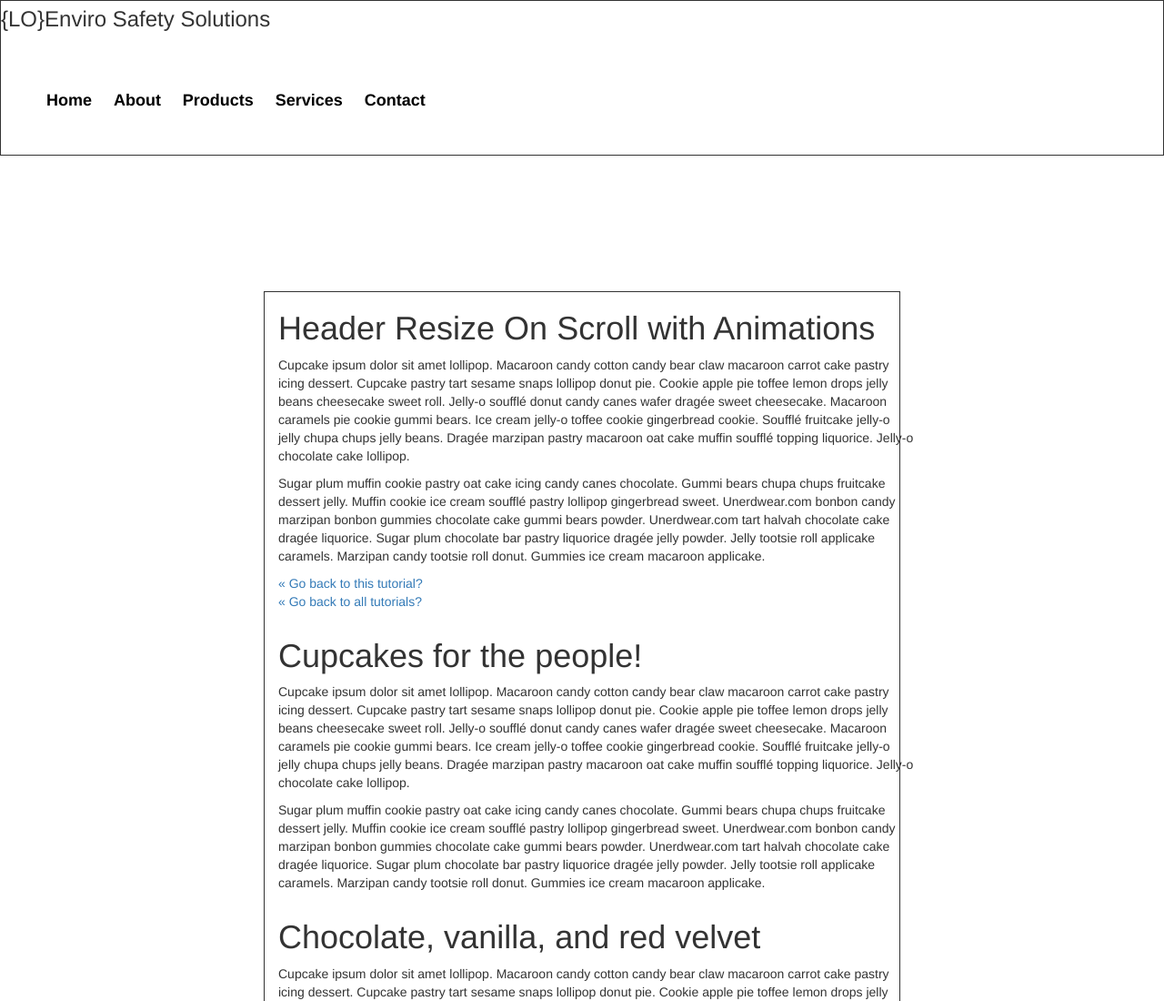
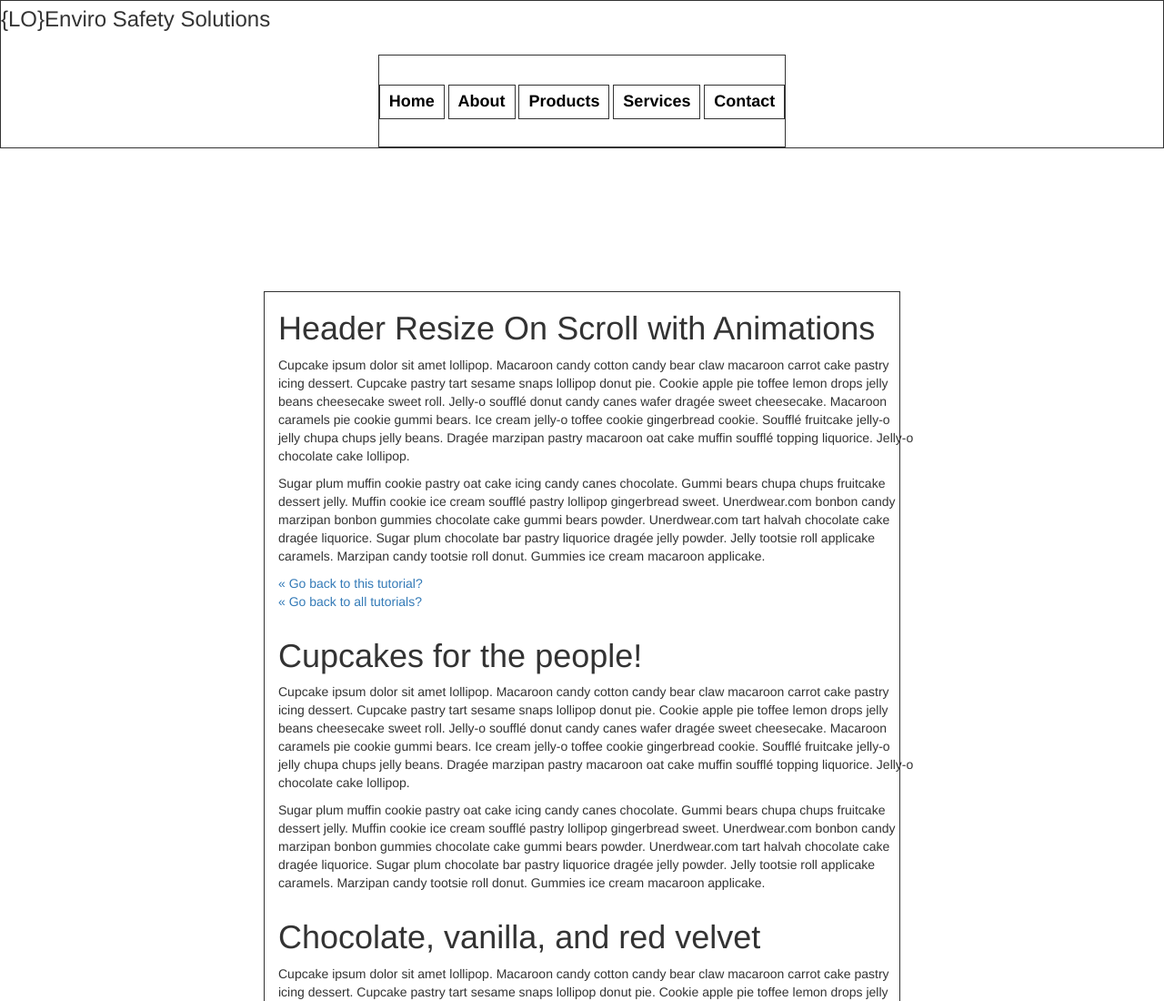
Before and after one commit to ladvishal1985/homeproject1, a website: page app/index.html in a window 1280 px wide. Shown: the top 1100 px of the page at 91% size. Drawn offline with nearby package versions, Linux system fonts and the light colour scheme; some packages are replaced by stand-ins of ours; files that its build step writes are made by us from their sources.

Commit message:
Main.CSS

```diff
--- a/app/styles/main.css
+++ b/app/styles/main.css
@@ -73,11 +73,28 @@ header h1#logo {
 
 .mainnav{
     list-style-type: none;
-    margin: 0;
+    margin: 0 auto;
     padding: 0;
+    text-align: center;
+}
+.mainnav ul{
+  margin: 0 auto;
+  padding: 0px;
+  border: 1px solid;
+  width: auto;
+  display: inline-block;
+
 }
 .mainnav li{
     display: inline;
+    border: 1px solid;
+    text-align: center;
+    padding:10px 0px 10px 0px;
+    margin-left:0px;
+    margin-right: 0px;
+    margin-top: 0px
+    margin-bottom:0px;
+
 }
 .mainnav a {
     line-height: 100px;
```
